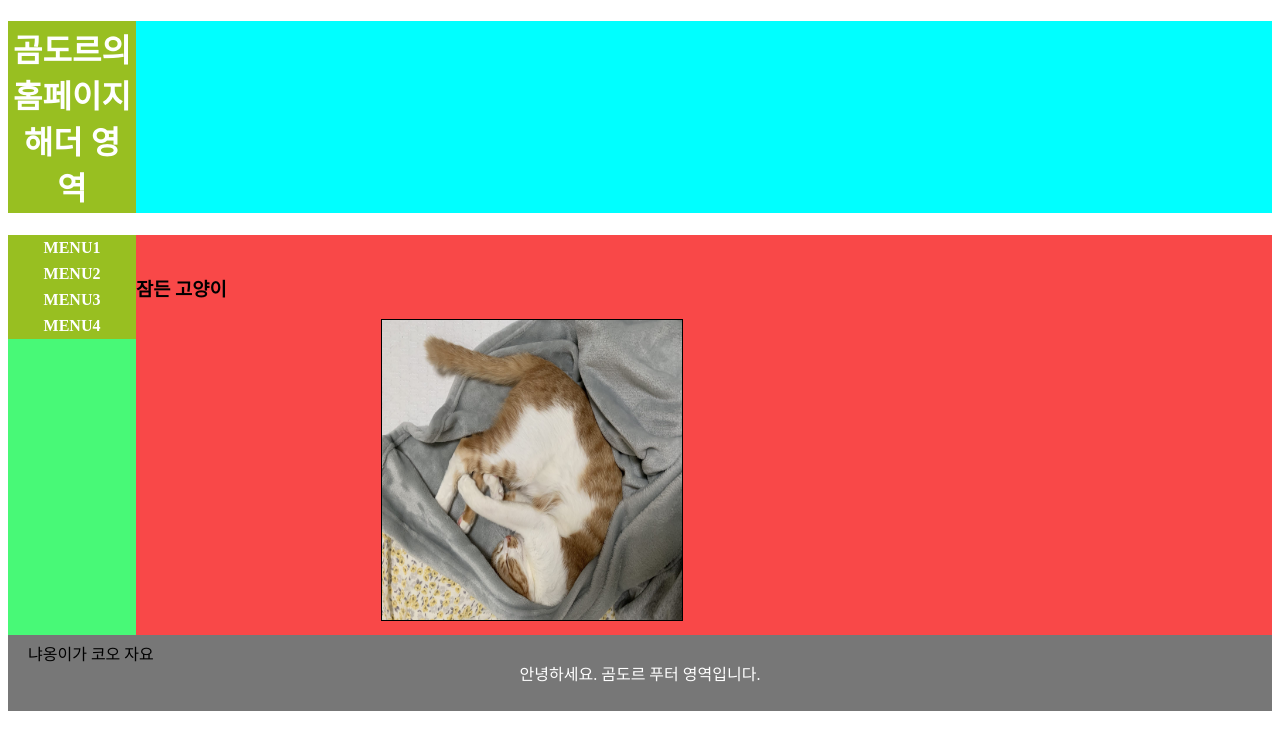
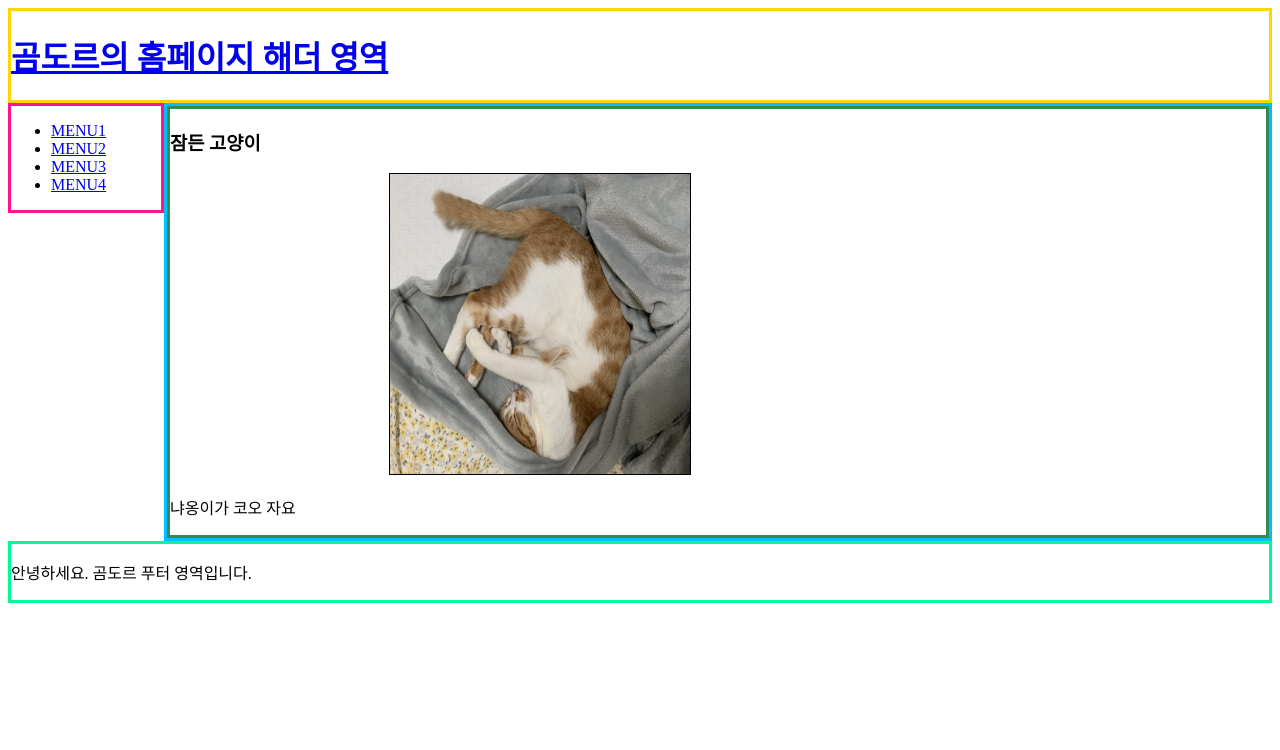
Before and after one commit to kokrok/Gomdor, a plain HTML site: page index_menu1_잠든고양이.html in a window 1280 px wide. Drawn offline with Linux system fonts and the light colour scheme.

Commit message:
layout.css변경

```diff
--- a/index.html
+++ b/index.html
@@ -6,6 +6,7 @@
     <meta name="viewport" content="width=device-width, initial-scale=1.0">
     <title>곰도르</title>
     <link rel="stylesheet" type="text/css" href="style.css" />
+    <script src="index.js"></script>
 </head>
 <body>
     <header>
@@ -23,6 +24,20 @@
         <section>
             <article>
                 <h1>안녕하세요 곰도르에요</h1>
+                <h1>웃는 고양이</h1>
+                <p id="imgCat"><img src="웃는 고양이.jpg" alt="이미지 불러오기 실패"><p>냐옹이?!</p></p>
+                <button type="button" onclick=updateMainFrameImg()>
+                    버튼을 눌러주세요.
+                </button>
+                <button type="button" onclick=updateMainFrameImg_smile()>
+                    웃는 고양이
+                </button>
+                <button type="button" onclick=updateMainFrameImg_sleep()>
+                    잠든 고양이
+                </button>
+                <button type="button" onclick=updateMainFrameImg_Flying()>
+                    나는 고양이
+                </button>
             </article>
         </section>
     </main>
--- a/style.css
+++ b/style.css
@@ -1,49 +1,27 @@
+div.page{
+    border: 3px solid #CD5C5C;
+    overflow : auto;
+}
+h2 {
+    text-align : ceneter;
+}
 header{
-    background-color:aqua
-}
-nav, ul{
-    position: left;
-    list-style-type:none;/*순서 없는 목록 태그(ul)의 블릿을 제거*/
-    margin: 0;/*순서 없는 목록 전체 범위의 외부여백값 제거*/
-    padding: 0;/*순서 없는 목록 전체 범위의 내부 여백값 제거*/
+    border: 3px solid #FFD700;
 }
 nav{
-    float:left;
-    height: 400px;
-    background-color: #48f977;
+    border: 3px solid #FF1493;
+    width : 150px;
+    float : left;
 }
 section{
-    height: 400px;    position:left;
-    background-color: #8fbdf5;
+    border: 3px solid #00BFFF;
+    margin-left:156px;
 }
 article{
-    height: 100%;
-    position: TOP;
-    padding: 20px;
-    background-color: #f94848;
+    border: 3px solid #378854;
 }
-
-footer {
-    background-color: #777;
-    padding: 10px;
-    text-align: center;
-    color: white;
-  }
-
-a:link, a:visited{
-    display: block;/*<a> 요소의 레벨을 블록레벨요소로 속성 변경*/
-    font-weight: bold;
-    color: #FFFFFF;
-    background-color: #98bf21;
-    width: 120px;
-    text-align:center;/*텍스트 가로방향 정렬을 중간으로*/
-    padding: 4px;/*텍스트 링크 영역 안쪽에 4px 의 여백 부여*/
-    text-decoration:none; /*링크 걸린 텍스트의 밑줄을 없앰*/
-    text-transform:uppercase;/*영문 글자를 대문자로 표현*/
-}
-
-a:hover{
-    background-color: #7A991A;
+footer{
+    border: 3px solid #00FA9A;
 }
 img {
     margin-left: 20%;
--- /dev/null
+++ b/style_BackUp.css
@@ -0,0 +1,53 @@
+header{
+    background-color:aqua
+}
+nav, ul{
+    position: left;
+    list-style-type:none;/*순서 없는 목록 태그(ul)의 블릿을 제거*/
+    margin: 0;/*순서 없는 목록 전체 범위의 외부여백값 제거*/
+    padding: 0;/*순서 없는 목록 전체 범위의 내부 여백값 제거*/
+}
+nav{
+    float:left;
+    height: 400px;
+    background-color: #48f977;
+}
+section{
+    height: 400px;    position:left;
+    background-color: #8fbdf5;
+}
+article{
+    height: 100%;
+    position: TOP;
+    padding: 20px;
+    background-color: #f94848;
+}
+
+footer {
+    background-color: #777;
+    padding: 10px;
+    text-align: center;
+    color: white;
+  }
+
+li a:link, li a:visited{
+    display: block;/*<a> 요소의 레벨을 블록레벨요소로 속성 변경*/
+    font-weight: bold;
+    color: #FFFFFF;
+    background-color: #98bf21;
+    width: 120px;
+    text-align:center;/*텍스트 가로방향 정렬을 중간으로*/
+    padding: 4px;/*텍스트 링크 영역 안쪽에 4px 의 여백 부여*/
+    text-decoration:none; /*링크 걸린 텍스트의 밑줄을 없앰*/
+    text-transform:uppercase;/*영문 글자를 대문자로 표현*/
+}
+
+li a:hover{
+    background-color: #7A991A;
+}
+img {
+    margin-left: 20%;
+    width:300px;
+    height:300px;
+    border: solid 1px black;
+}
```
Also changed, not shown: index.js (added, +16 -0 lines), index_menu3_웃는고양이.html (+1 -1 lines).
